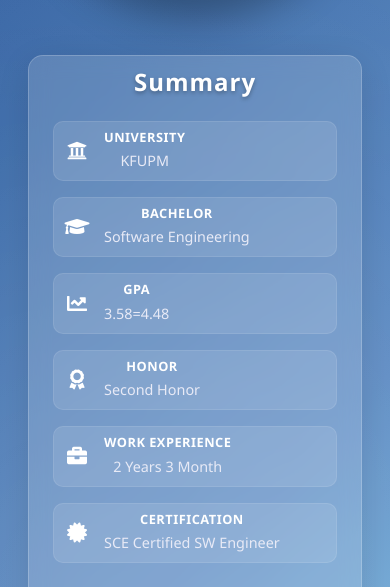
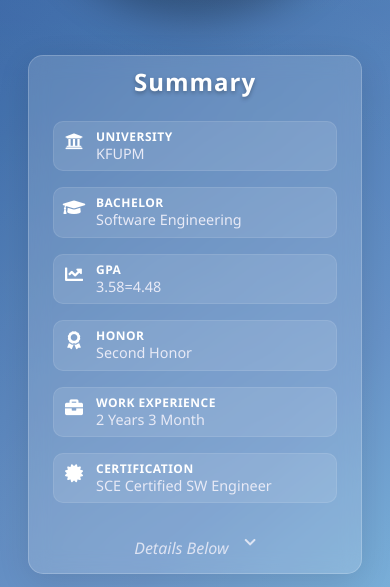
Before and after one commit to Dracolmao/Dracolmao.github.io, a plain HTML site: page index.html in a window 390 px wide. Shown: the part 1020-1607 px from the top of the page. Drawn offline with nearby package versions, Linux system fonts and the light colour scheme.

Commit message:
summery mobile alignemnt fix

```diff
--- a/css/custom.css
+++ b/css/custom.css
@@ -559,6 +559,12 @@ body {
   margin-right: 1rem;
   min-width: 30px;
   text-align: center;
+  flex-shrink: 0;
+}
+
+.summary-item-content {
+  flex: 1;
+  min-width: 0;
 }
 
 .summary-item h6 {
@@ -568,6 +574,10 @@ body {
   font-size: 0.9rem;
   text-transform: uppercase;
   letter-spacing: 0.5px;
+  text-align: left;
+  line-height: 1.2;
+  word-wrap: break-word;
+  hyphens: auto;
 }
 
 .summary-item p {
@@ -575,6 +585,9 @@ body {
   margin-bottom: 0;
   font-weight: 500;
   font-size: 1rem;
+  text-align: left;
+  line-height: 1.3;
+  word-wrap: break-word;
 }
 
 /* Responsive adjustments for hero summary */
@@ -611,19 +624,99 @@ body {
 
   .summary-item {
     padding: 0.5rem;
+    align-items: flex-start;
   }
 
   .summary-item i {
     font-size: 1.25rem;
     margin-right: 0.75rem;
+    margin-top: 0.125rem;
+  }
+
+  .summary-item-content {
+    flex: 1;
+    min-width: 0;
   }
 
   .summary-item h6 {
     font-size: 0.8rem;
+    line-height: 1.1;
+    margin-bottom: 0.125rem;
+    text-align: left;
+    word-wrap: break-word;
+    hyphens: auto;
+  }
+
+  /* Extra small screens (phones) - Enhanced alignment fixes */
+  @media (max-width: 480px) {
+    .summary-item {
+      padding: 0.5rem;
+      align-items: flex-start;
+      min-height: auto;
+    }
+
+    .summary-item i {
+      font-size: 1.125rem;
+      margin-right: 0.625rem;
+      margin-top: 0.125rem;
+      min-width: 24px;
+      text-align: center;
+      flex-shrink: 0;
+    }
+
+    .summary-item-content {
+      flex: 1;
+      min-width: 0;
+      overflow: hidden;
+    }
+
+    .summary-item h6 {
+      font-size: 0.75rem;
+      line-height: 1.1;
+      margin-bottom: 0.125rem;
+      text-align: left;
+      word-wrap: break-word;
+      hyphens: auto;
+      overflow-wrap: break-word;
+      white-space: normal;
+    }
+
+    .summary-item p {
+      font-size: 0.8rem;
+      line-height: 1.2;
+      text-align: left;
+      word-wrap: break-word;
+      overflow-wrap: break-word;
+      white-space: normal;
+    }
+  }
+
+  /* Very small screens (ultra-compact phones) */
+  @media (max-width: 360px) {
+    .summary-item {
+      padding: 0.375rem 0.5rem;
+    }
+
+    .summary-item i {
+      font-size: 1rem;
+      margin-right: 0.5rem;
+      min-width: 20px;
+    }
+
+    .summary-item h6 {
+      font-size: 0.7rem;
+    }
+
+    .summary-item p {
+      font-size: 0.75rem;
+    }
   }
 
   .summary-item p {
     font-size: 0.9rem;
+    line-height: 1.2;
+    text-align: left;
+    word-wrap: break-word;
   }
 }
 
--- a/index.html
+++ b/index.html
@@ -112,7 +112,7 @@
               <div class="col-lg-4 col-md-6 mb-3">
                 <div class="summary-item">
                   <i class="fas fa-university"></i>
-                  <div>
+                  <div class="summary-item-content">
                     <h6>University</h6>
                     <p>KFUPM</p>
                   </div>
@@ -122,7 +122,7 @@
               <div class="col-lg-4 col-md-6 mb-3">
                 <div class="summary-item">
                   <i class="fas fa-graduation-cap"></i>
-                  <div>
+                  <div class="summary-item-content">
                     <h6>Bachelor</h6>
                     <p>Software Engineering</p>
                   </div>
@@ -132,7 +132,7 @@
               <div class="col-lg-4 col-md-6 mb-3">
                 <div class="summary-item">
                   <i class="fas fa-chart-line"></i>
-                  <div>
+                  <div class="summary-item-content">
                     <h6>GPA</h6>
                     <p>3.58=4.48</p>
                   </div>
@@ -142,7 +142,7 @@
               <div class="col-lg-4 col-md-6 mb-3">
                 <div class="summary-item">
                   <i class="fas fa-award"></i>
-                  <div>
+                  <div class="summary-item-content">
                     <h6>Honor</h6>
                     <p>Second Honor</p>
                   </div>
@@ -152,7 +152,7 @@
               <div class="col-lg-4 col-md-6 mb-3">
                 <div class="summary-item">
                   <i class="fas fa-briefcase"></i>
-                  <div>
+                  <div class="summary-item-content">
                     <h6>Work Experience</h6>
                     <p>2 Years 3 Month</p>
                   </div>
@@ -162,7 +162,7 @@
               <div class="col-lg-4 col-md-6 mb-3">
                 <div class="summary-item">
                   <i class="fas fa-certificate"></i>
-                  <div>
+                  <div class="summary-item-content">
                     <h6>Certification</h6>
                     <p>SCE Certified SW Engineer</p>
                   </div>
```
